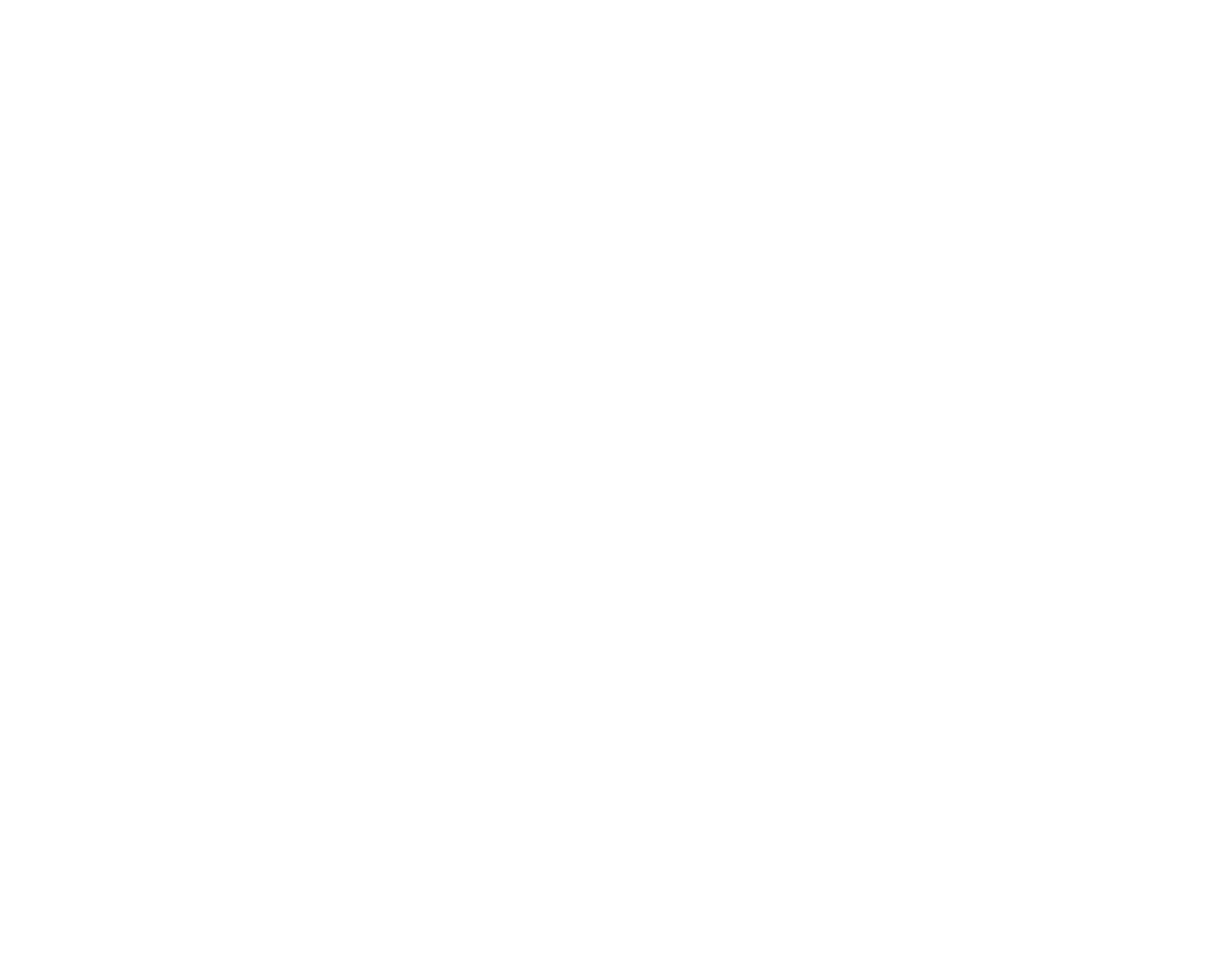
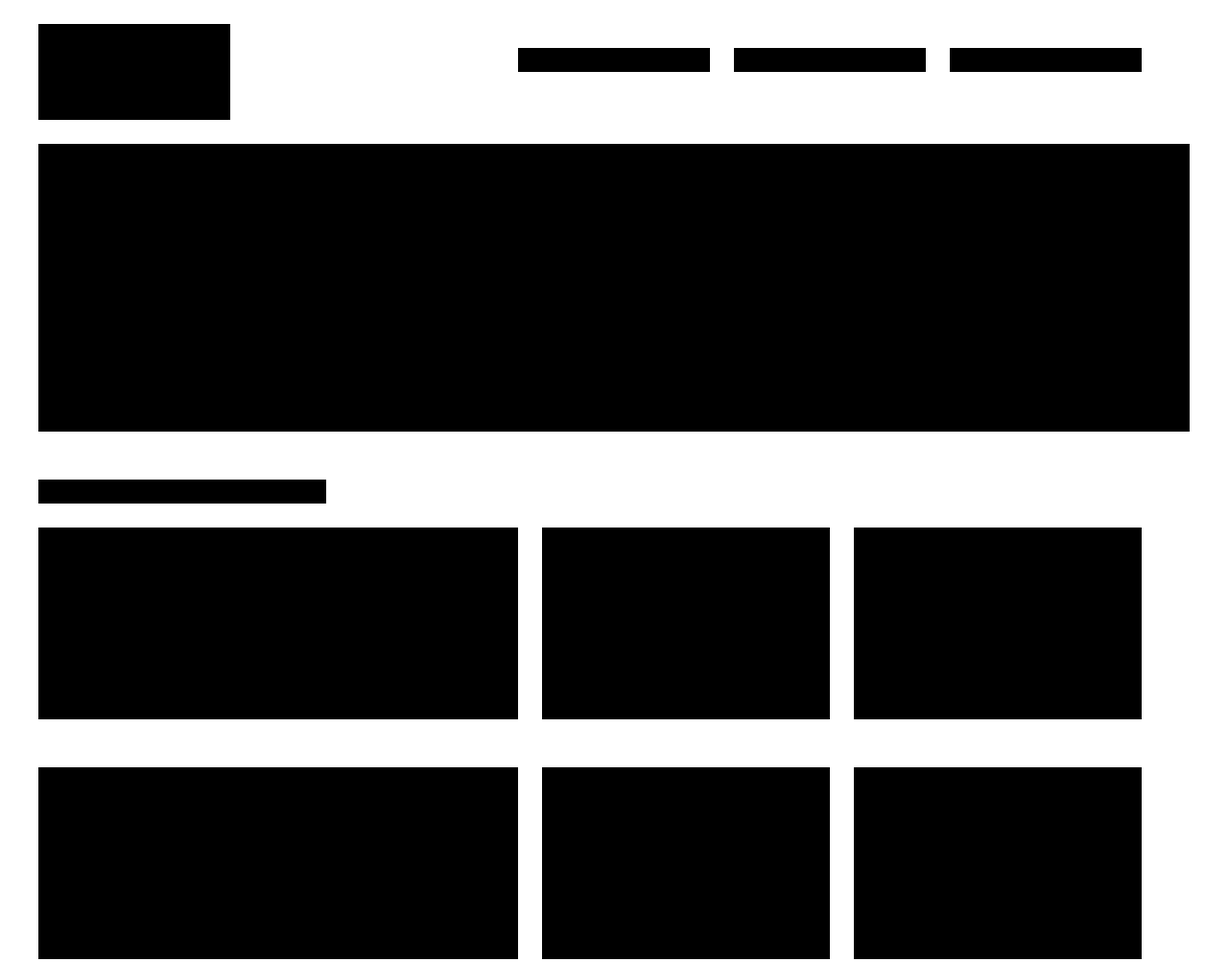
Before and after one commit to oscar-burgos/day-4-practice, a plain HTML site: page index.html in a window 1280 px wide. Shown: the whole page at 96% size. Before the commit the page ends 800 px from the top, so only its background shows below. Drawn offline with Linux system fonts and the light colour scheme.

Commit message:
added classes

```diff
--- a/css/style.css
+++ b/css/style.css
@@ -0,0 +1,53 @@
+/* Universals */
+.black {
+  background-color: #000;
+}
+
+.sm-gap {
+  margin-left: 25px;
+  margin-right: 25px;
+}
+
+.sm-margin {
+  margin-top: 25px;
+}
+
+.lg-margin {
+  margin-top: 50px;
+}
+
+.container {
+  padding: 25px 0px;
+}
+
+/* First Row */
+.logo {
+  height: 100px;
+}
+
+.nav {
+  height: 25px;
+}
+
+/* Second Row */
+
+.hero {
+  height: 300px;
+}
+
+/* Third Row */
+
+.heading {
+  height: 25px;
+
+}
+
+/* Fourth */
+
+.content-left {
+  height: 200px;
+}
+
+.content-right {
+  height: 200px;
+}
--- a/index.html
+++ b/index.html
@@ -9,6 +9,31 @@
   <link rel="stylesheet" href="css/style.css">
 </head>
 <body>
+  <div class="container">
+    <div class="row"> <!-- Top Row Begins -->
+      <div class="col-sm-2 logo black"></div>
+      <div class="col-sm-2 col-sm-offset-3 nav black sm-margin"></div>
+      <div class="col-sm-2 nav black sm-gap sm-margin"></div>
+      <div class="col-sm-2 nav black sm-margin"></div>
+    </div> <!-- Top Row Ends -->
+    <div class="row sm-margin"> <!-- Second Row Begis -->
+      <div class="col-sm-12 black hero"></div>
+    </div> <!-- Second Row Ends -->
+    <div class="row lg-margin"> <!-- Third Row -->
+      <div class="col-sm-3 heading black"></div>
+    </div>
+    <div class="row sm-margin"> <!-- Fourth Row -->
+      <div class="col-sm-5 black content-left"></div>
+      <div class="col-sm-3 black content-right sm-gap"></div>
+      <div class="col-sm-3 black content-right"></div>
+    </div>
+    <div class="row lg-margin"> <!-- Fourth Row -->
+      <div class="col-sm-5 black content-left"></div>
+      <div class="col-sm-3 black content-right sm-gap"></div>
+      <div class="col-sm-3 black content-right"></div>
+    </div>
+
+  </div>
 
   <script>src="js/bootstrap.min.js"</script>
 </body>
```
